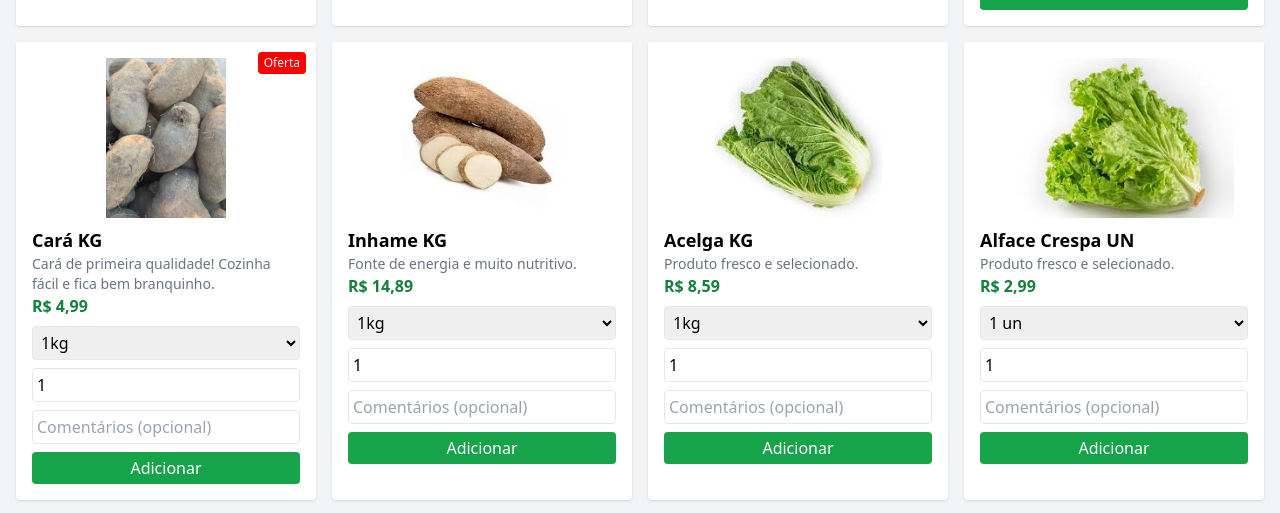
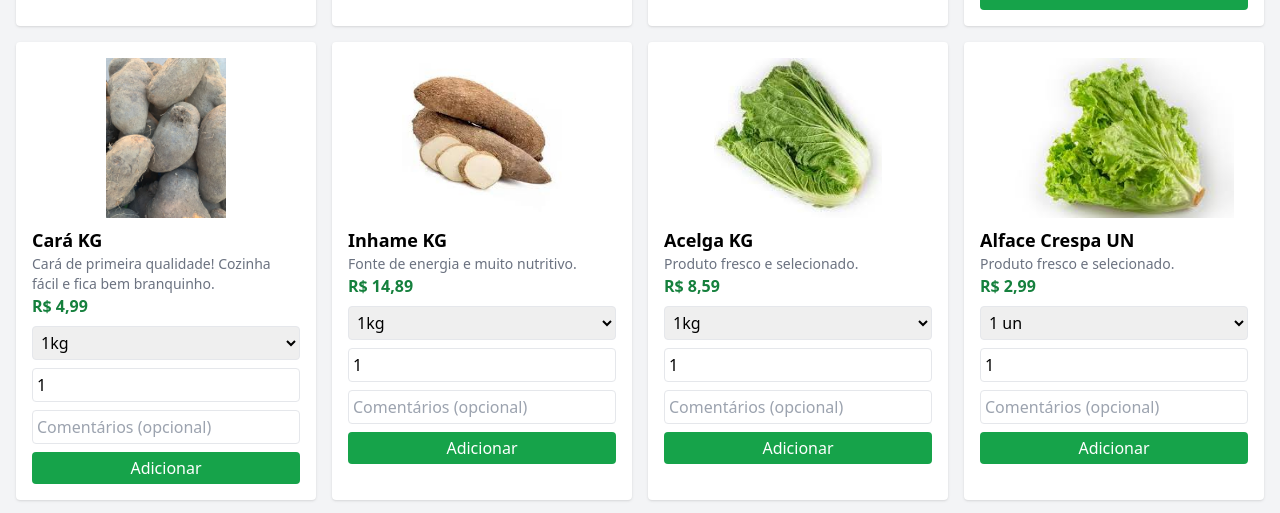
Before and after one commit to 13570901459/hortimaniksurubim, a plain HTML site: page Produtos.html in a window 1280 px wide. Shown: the part 6400-6913 px from the top of the page. Drawn offline with nearby package versions, Linux system fonts and the light colour scheme; some packages are replaced by stand-ins of ours; a script that the page names is missing.

Commit message:
Update Produtos.html

```diff
--- a/Produtos.html
+++ b/Produtos.html
@@ -1704,7 +1704,7 @@
 
 
   <!-- Produto:Cará KG -->
-  <div class="bg-white p-4 rounded shadow relative categoria-raizes oferta">
+  <div class="bg-white p-4 rounded shadow relative categoria-raizes">
     <img src="imagens/cara.jpg" alt="Cará" class="w-full h-40 object-contain rounded">
     <h2 class="text-lg font-bold mt-2">Cará KG</h2>
     <p class="text-sm text-gray-500">Cará de primeira qualidade! Cozinha fácil e fica bem branquinho.</p>
```
